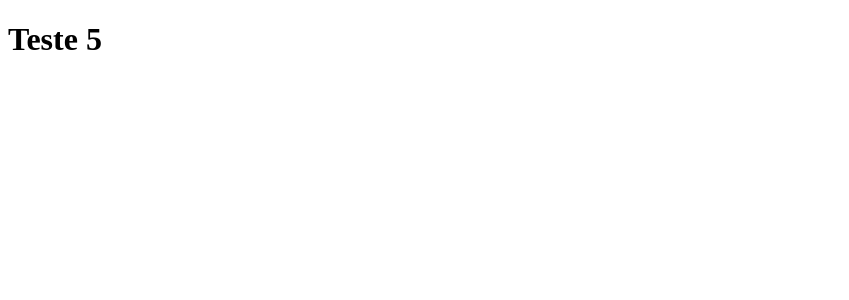
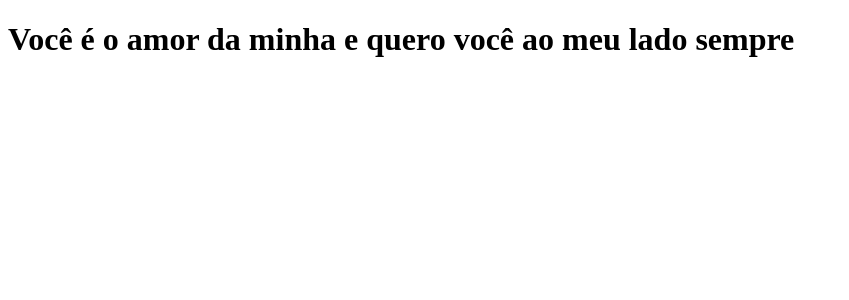
Before and after one commit to JdrNc/clone-tabnews, a Next.js app: page / in a window 1280 px wide. Shown: the top 300 px of the page, without its empty margins (0-849 px from the left). Built offline with nearby package versions, Linux system fonts and the light colour scheme.

Commit message:
Mensagem para a amada

```diff
--- a/pages/index.js
+++ b/pages/index.js
@@ -1,5 +1,4 @@
 function Home() {
-    return <h1> Teste 5</h1>
+    return <h1>Você é o amor da minha e quero você ao meu lado sempre</h1>
 }
-
 export default Home;
```
